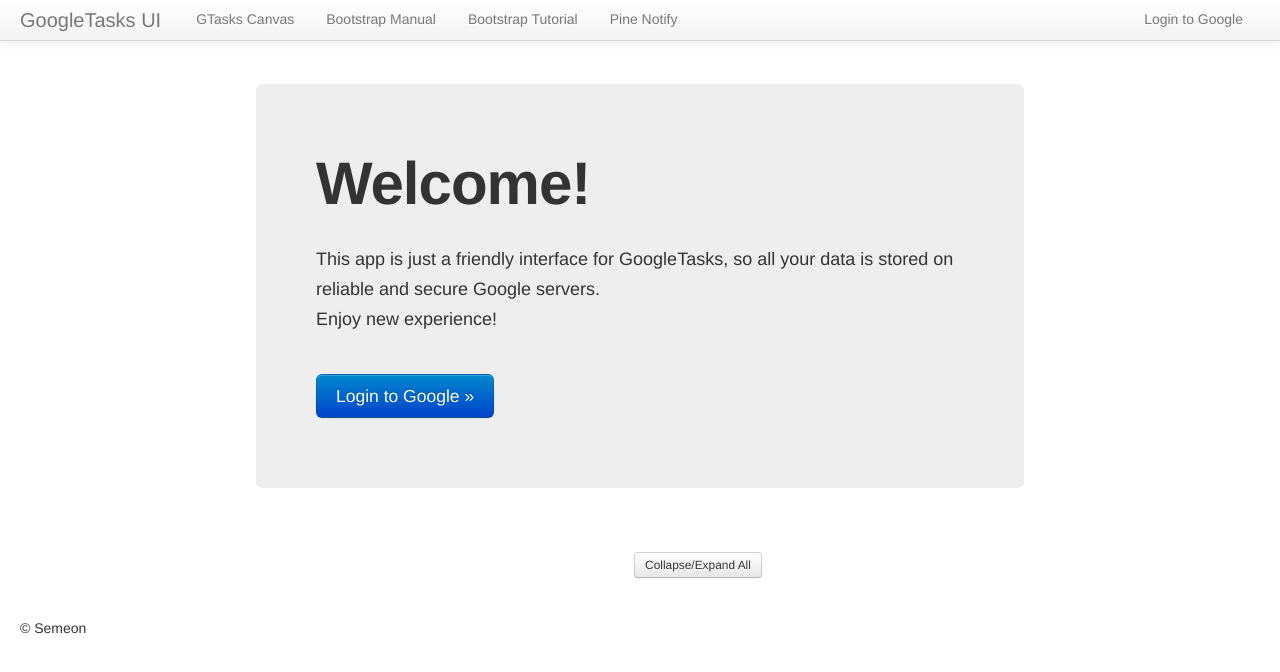
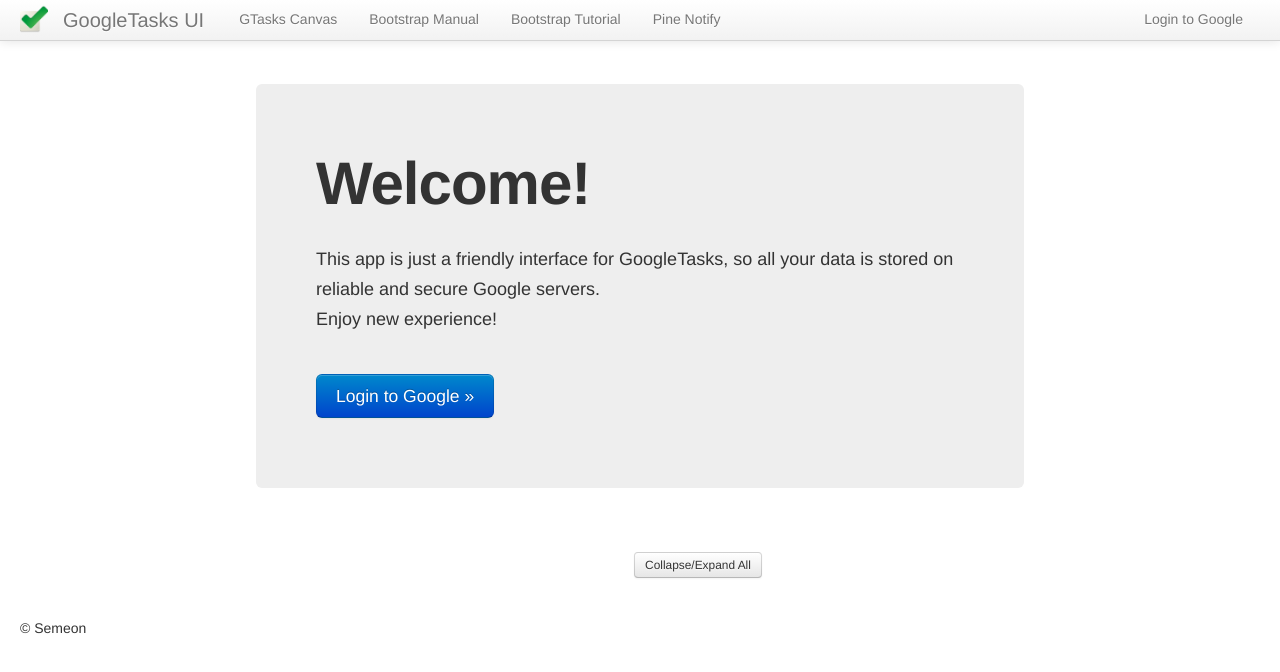
Before and after one commit to semeon/freetasks, a plain HTML site: page index.html in a window 1280 px wide. Drawn offline with Linux system fonts and the light colour scheme.

Commit message:
Logo added

```diff
--- a/index.html
+++ b/index.html
@@ -28,12 +28,15 @@
     <![endif]-->
 
     <!-- Fav and touch icons -->
+
       <LINK REL="SHORTCUT ICON" HREF="img/fav/favicon1.ico">
+
     <!-- Libraries -->
       <link rel="stylesheet" href="jslib/bootstrap/css/bootstrap.css">
       <link rel="stylesheet" href="jslib/bootstrap/css/bootstrap-responsive.css" >
       <link rel="stylesheet" href="jslib/pnotify/jquery.pnotify.default.css"/>
 
+    <!-- SCRIPTS -->
       <script type="text/javascript" language="javascript" src="jslib/jquery/jquery-1.9.1.min.js"></script>
       <script type="text/javascript" language="javascript" src="jslib/bootstrap/js/bootstrap.js"></script>
       <script type="text/javascript" language="javascript" src="jslib/pnotify/jquery.pnotify.js"></script>
@@ -70,15 +73,16 @@
       <script type="text/javascript" language="javascript" src="jscode/data/ProjectListView.js"></script>
       <script type="text/javascript" language="javascript" src="jscode/data/TaskPaneView.js"></script>
       -->
-
-    <!-- Custom Styles -->
-    <link rel="stylesheet" href="css/tasks.css">
-
-
       <!--
       <script type="text/javascript" language="javascript" src="jscode/app/AppController.js"></script>
       <script type="text/javascript" language="javascript" src="jscode/app/AppView.js"></script>
       -->
+
+    <!-- Custom Styles -->
+
+      <link rel="stylesheet" href="css/tasks.css">
+
+
   </head>
 
 
@@ -86,7 +90,8 @@
     <div class="navbar navbar-inverseX navbar-fixed-top"> <!-- Top nav bar -->
       <div class="navbar-inner">
         <div class="container-fluid">
-          <a class="brand" href="http://localhost/index.html" onclickx="return false;">GoogleTasks UI</a>
+          <img src="img/tasks-28.png" class="pull-left" style="margin-right: 15px; margin-top: 5px;"/>
+          <a class="brand" href="http://localhost/freetasks/" onclickx="return false;">GoogleTasks UI</a>
           <ul class="nav nav-pills">
             <li><a href="https://mail.google.com/tasks/canvas"                      target="_blank">GTasks Canvas</a></li>
             <li><a href="http://twitter.github.com/bootstrap/components.html"       target="_blank">Bootstrap Manual</a></li>
```
Also changed, not shown: img/tasks-16.png (added), img/tasks-20.png (added), img/tasks-24.png (added), img/tasks-28.png (added), img/tasks-32.png (added), img/tasks-64.png (added). Lines whose indentation alone changed are shown as unchanged.
